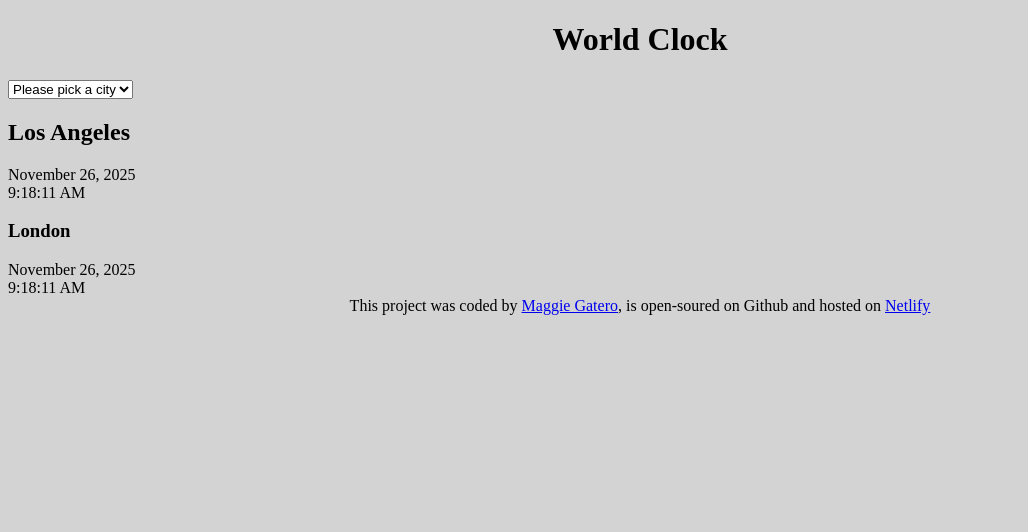
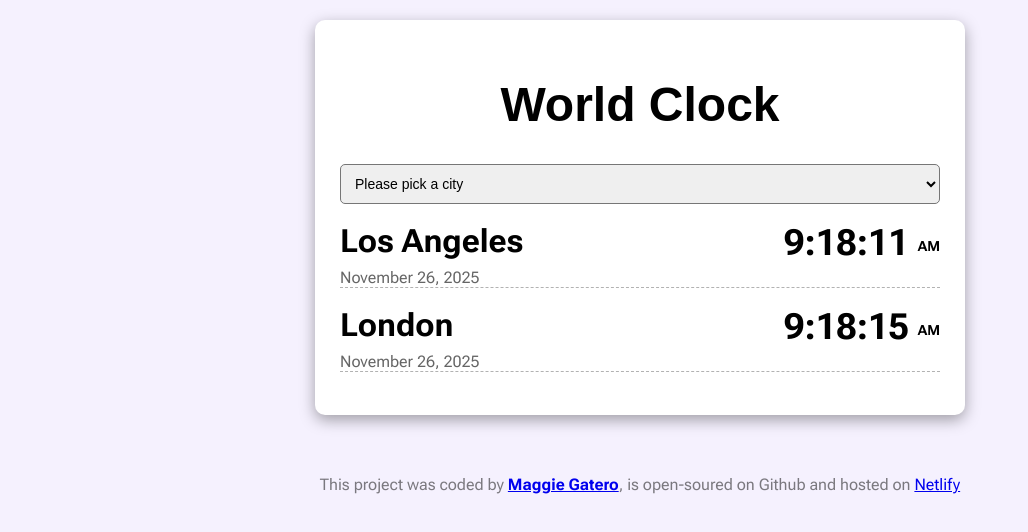
Before and after one commit to maggiew254/World-Clock, a plain HTML site: page index.html in a window 1280 px wide. Shown: the whole page, without its empty margins (0-1028 px from the left). Drawn offline with Linux system fonts and the light colour scheme.

Commit message:
Added styling for all elements

```diff
--- a/index.html
+++ b/index.html
@@ -5,6 +5,12 @@
     <meta name="viewport" content="width=device-width, initial-scale=1.0" />
     <title>World Clock</title>
     <link rel="stylesheet" href="src/style.css" />
+    <link rel="preconnect" href="https://fonts.googleapis.com" />
+    <link rel="preconnect" href="https://fonts.gstatic.com" crossorigin />
+    <link
+      href="https://fonts.googleapis.com/css2?family=Roboto+Flex:opsz,wght@8..144,100..1000&display=swap"
+      rel="stylesheet"
+    />
   </head>
   <body>
     <div class="container">
@@ -15,17 +21,23 @@
         <option value="">San Francisco</option>
         <option value="">Madrid</option>
       </select>
-      <h2 class="city">Los Angeles</h2>
+      <div class="city-time">
+        <h2 class="city">Los Angeles</h2>
+        <div class="time">9:18:11 <small>AM</small></div>
+      </div>
       <div class="date">November 26, 2025</div>
-      <div class="time">9:18:11 AM</div>
-      <h3 class="city">London</h3>
+
+      <div class="city-time">
+        <h2 class="city">London</h2>
+        <div class="time">9:18:15 <small>AM</small></div>
+      </div>
       <div class="date">November 26, 2025</div>
-      <div class="time">9:18:11 AM</div>
     </div>
     <footer>
       This project was coded by
-      <a href="https://github.com/maggiew254" target="_blank">Maggie Gatero</a>,
-      is open-soured on Github and hosted on
+      <a href="https://github.com/maggiew254" target="_blank"
+        ><strong>Maggie Gatero</strong></a
+      >, is open-soured on Github and hosted on
       <a href="https://www.netlify.com/" target="_blank">Netlify</a>
     </footer>
     <script src="src/index.js"></script>
--- a/src/style.css
+++ b/src/style.css
@@ -1,11 +1,59 @@
 body {
-  background: lightgray;
+  background: #f5f1fe;
+  font-family: "Roboto Flex", sans-serif;
 }
 
 h1 {
   text-align: center;
+  font-family: Arial, Helvetica, sans-serif;
+  font-size: 48px;
+}
+h2 {
+  margin: 0 0 8px;
+  font-size: 32px;
+}
+footer {
+  text-align: center;
+  color: rgba(0, 0, 0, 0.5);
+  margin-top: 60px;
 }
 
-footer {
-  text-align: center;
+select {
+  display: block;
+  width: 100%;
+  padding: 10px;
+  border-radius: 5px;
+  font-size: 14px;
+  margin-bottom: 18px;
 }
+
+.container {
+  max-width: 600px;
+  margin: 20px auto;
+  background: white;
+  padding: 25px;
+  border-radius: 10px;
+  box-shadow: rgba(0, 0, 0, 0.35) 0px 5px 15px;
+}
+
+.date {
+  opacity: 0.6;
+  border-bottom: 1px dashed grey;
+  margin-bottom: 18px;
+}
+.city-time {
+  display: flex;
+  justify-content: space-between;
+  font-size: 36px;
+  font-weight: bold;
+}
+
+.city-time small {
+  font-size: 14px;
+  line-height: 30px;
+  vertical-align: middle;
+  margin-top: 5px;
+}
+.city:last-child {
+  border: none;
+}
```
